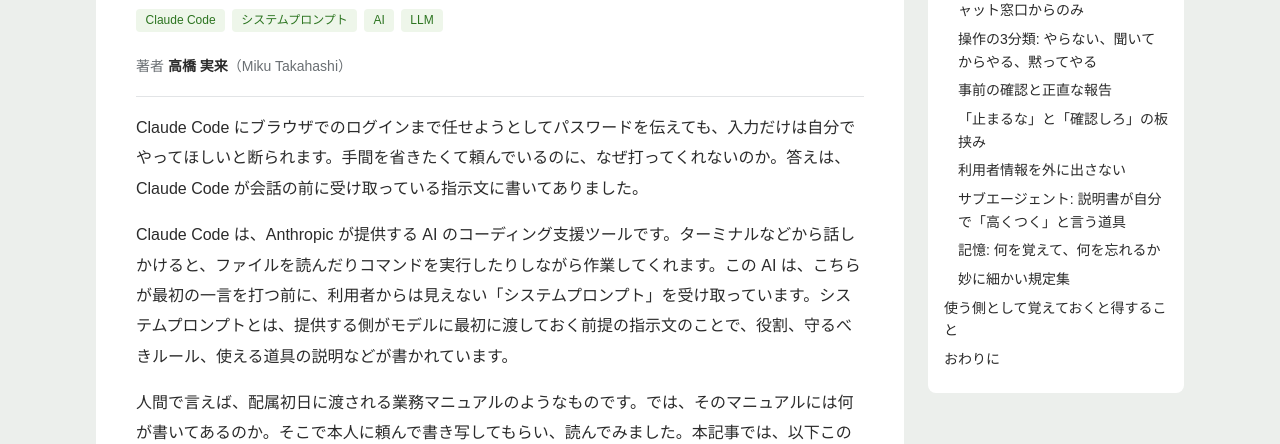
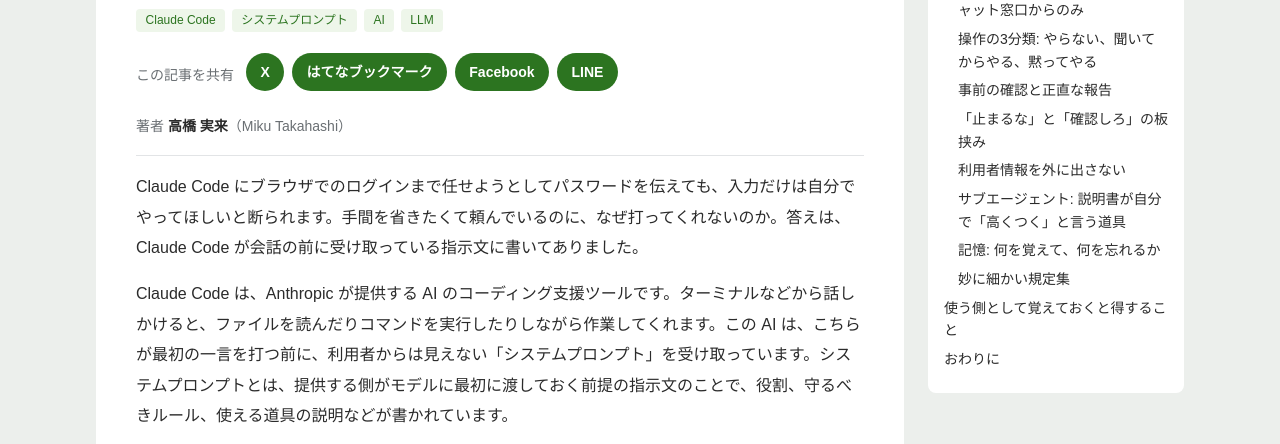
Before and after one commit to newnetjp/newnetjp.github.io, a plain HTML site: page blog/claude-code-system-prompt/index.html in a window 1280 px wide. Shown: the part 287-731 px from the top of the page. Drawn offline with Linux system fonts and the light colour scheme.

Commit message:
記事の上部にも SNS 共有リンクを追加
Co-Authored-By: Claude Fable 5.2 <noreply@anthropic.com>
Claude-Session: https://claude.ai/code/session_01HuFpbgzK86nar8B8BkggRk

```diff
--- a/blog/blog.css
+++ b/blog/blog.css
@@ -156,3 +156,4 @@ a:focus-visible,summary:focus-visible{ outline:3px solid var(--focus); outline-o
 .p-share ul{ list-style:none; margin:0; padding:0; display:flex; flex-wrap:wrap; gap:.5rem; }
 .p-share a{ display:inline-block; padding:.35rem .9rem; border-radius:999px; background:var(--accent-dark); color:#fff; font-weight:700; text-decoration:none; }
 .p-share a:hover{ background:var(--accent); }
+.p-share--top{ margin:0 0 1rem; }
--- a/blog/claude-code-system-prompt/index.html
+++ b/blog/claude-code-system-prompt/index.html
@@ -59,6 +59,15 @@
       <ul class="p-tags" aria-label="タグ">
         <li>Claude Code</li><li>システムプロンプト</li><li>AI</li><li>LLM</li>
       </ul>
+      <nav class="p-share p-share--top" aria-label="この記事を共有（上部）">
+        <span class="p-share__label">この記事を共有</span>
+        <ul>
+          <li><a href="https://x.com/intent/post?url=https%3A%2F%2Fnewnet.jp%2Fblog%2Fclaude-code-system-prompt%2F&amp;text=Claude%20Code%20%E3%81%AF%E3%81%AA%E3%81%9C%E3%83%91%E3%82%B9%E3%83%AF%E3%83%BC%E3%83%89%E3%82%92%E6%89%93%E3%81%9F%E3%81%AA%E3%81%84%E3%81%AE%E3%81%8B%20%E2%80%95%20%E3%82%B7%E3%82%B9%E3%83%86%E3%83%A0%E3%83%97%E3%83%AD%E3%83%B3%E3%83%97%E3%83%88%E3%81%8B%E3%82%89%E8%AA%AD%E3%82%80%E6%A8%A9%E9%99%90%E8%A8%AD%E8%A8%88" target="_blank" rel="noopener">X</a></li>
+          <li><a href="https://b.hatena.ne.jp/entry/s/newnet.jp/blog/claude-code-system-prompt/" target="_blank" rel="noopener">はてなブックマーク</a></li>
+          <li><a href="https://www.facebook.com/sharer/sharer.php?u=https%3A%2F%2Fnewnet.jp%2Fblog%2Fclaude-code-system-prompt%2F" target="_blank" rel="noopener">Facebook</a></li>
+          <li><a href="https://social-plugins.line.me/lineit/share?url=https%3A%2F%2Fnewnet.jp%2Fblog%2Fclaude-code-system-prompt%2F" target="_blank" rel="noopener">LINE</a></li>
+        </ul>
+      </nav>
       <p class="p-author">著者 <strong>高橋 実来</strong>（Miku Takahashi）</p>
 
       <p>
```
